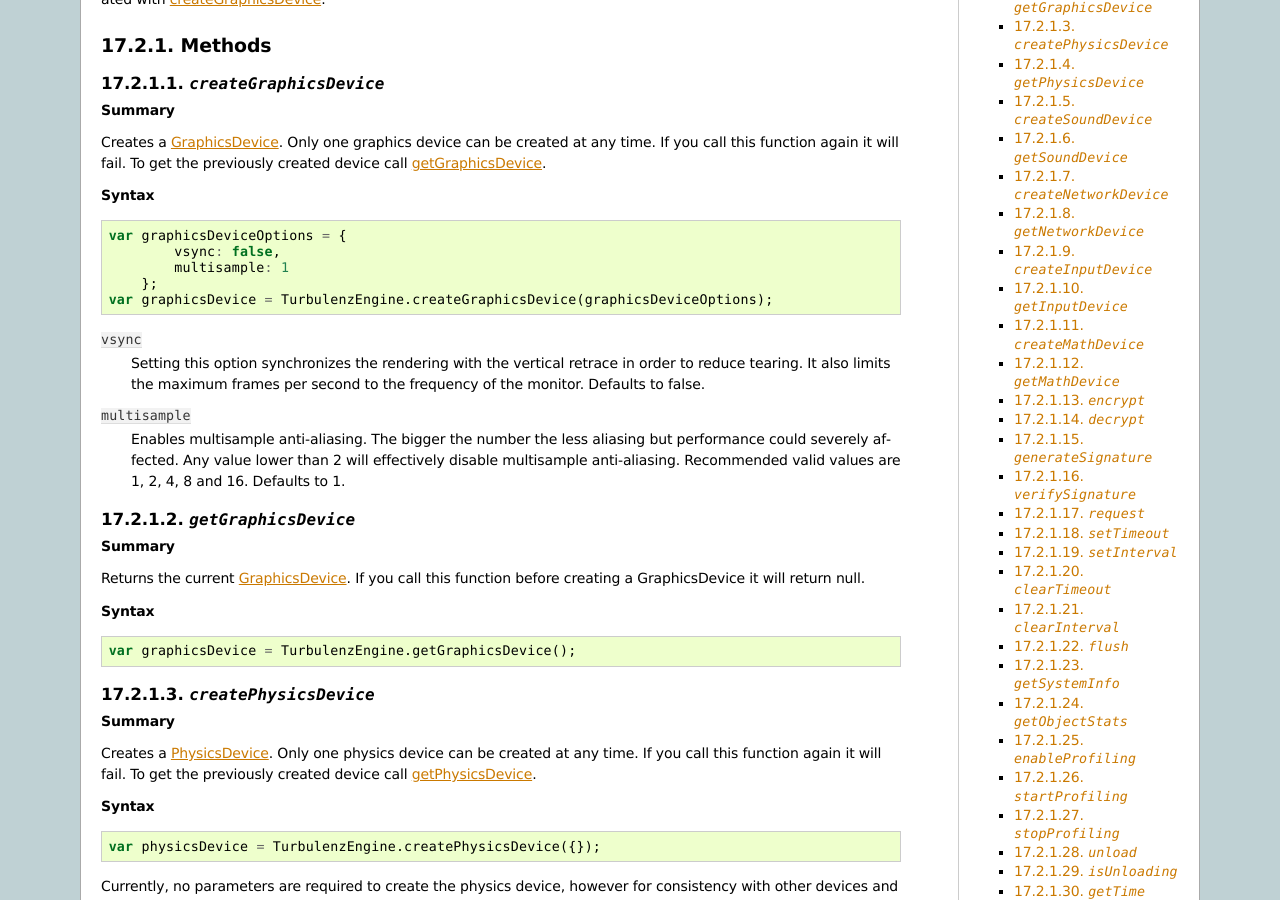
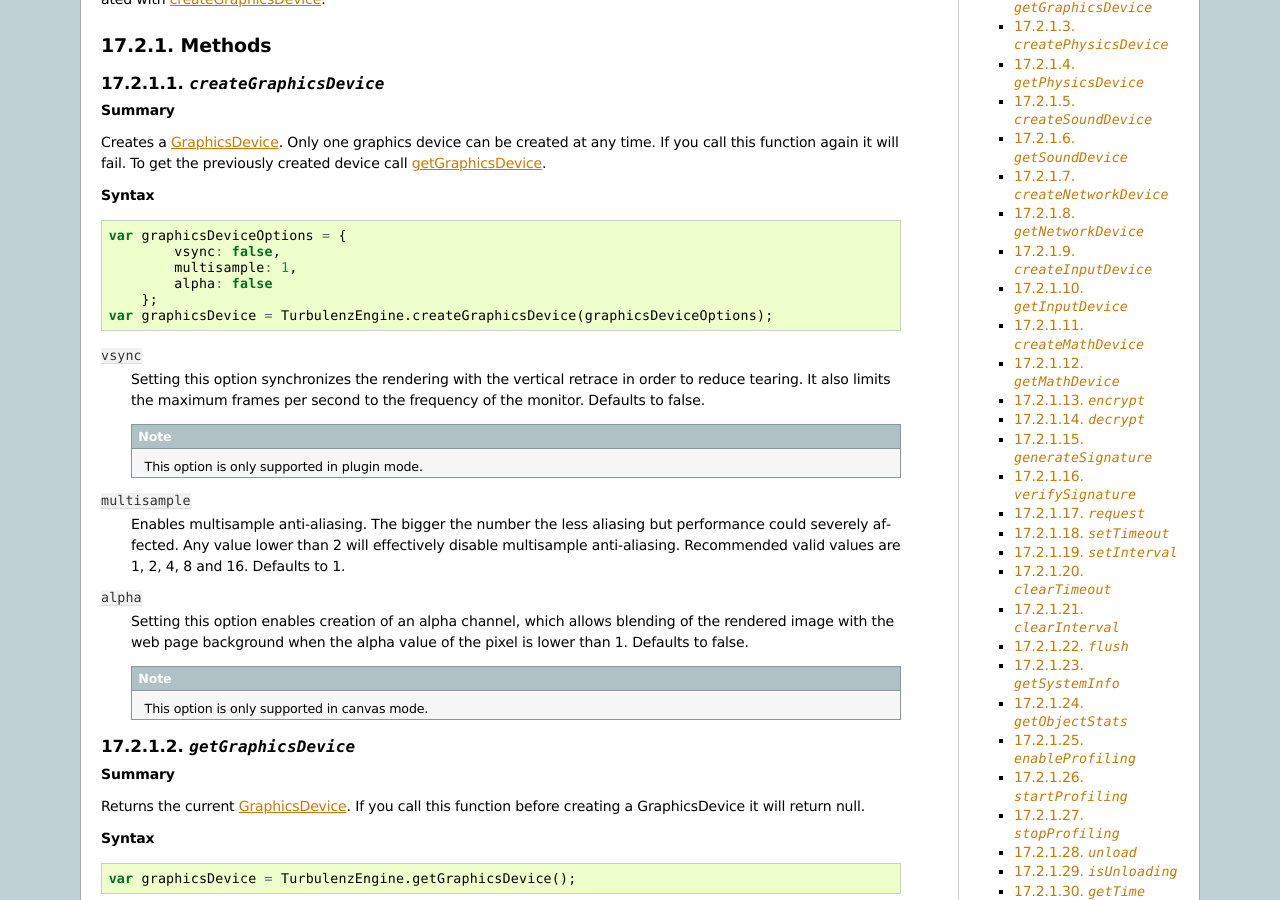
Before and after one commit to turbulenz/turbulenz_engine, a Sphinx documentation site: the page built from docs/source/jslibrary_api/engine_api.rst, in a window 1280 px wide and 900 px high, scrolled down 197 px. Built offline with Sphinx 7.4.7, drawn with Linux system fonts in a browser that asks for light colours.

Commit message:
Added alpha channel support when creating the GraphicsDevice.

```diff
--- a/docs/source/changelog.rst
+++ b/docs/source/changelog.rst
@@ -10,10 +10,14 @@
 Version 1.x-dev
 ---------------
 
+2013-08-08
+
+- Added alpha channel support when creating the GraphicsDevice.
+
 2013-07-31
 
 - Updated hub documentation relating to changes in metrics display. See the Hub user guide metrics section for
-  details of changes
+  details of changes.
 
 2013-07-30
 
--- a/docs/source/jslibrary_api/engine_api.rst
+++ b/docs/source/jslibrary_api/engine_api.rst
@@ -41,7 +41,8 @@
 
     var graphicsDeviceOptions = {
             vsync: false,
-            multisample: 1
+            multisample: 1,
+            alpha: false
         };
     var graphicsDevice = TurbulenzEngine.createGraphicsDevice(graphicsDeviceOptions);
 
@@ -50,12 +51,24 @@
     It also limits the maximum frames per second to the frequency of the monitor.
     Defaults to false.
 
+    .. note::
+        This option is only supported in plugin mode.
+
 ``multisample``
     Enables multisample anti-aliasing.
     The bigger the number the less aliasing but performance could severely affected.
     Any value lower than 2 will effectively disable multisample anti-aliasing.
     Recommended valid values are 1, 2, 4, 8 and 16.
     Defaults to 1.
+
+``alpha``
+    Setting this option enables creation of an alpha channel, which allows blending of the rendered image with the
+    web page background when the alpha value of the pixel is lower than 1.
+    Defaults to false.
+
+    .. note::
+        This option is only supported in canvas mode.
+
 
 .. index::
     pair: TurbulenzEngine; getGraphicsDevice
```
Also changed, not shown: 1 other file.
